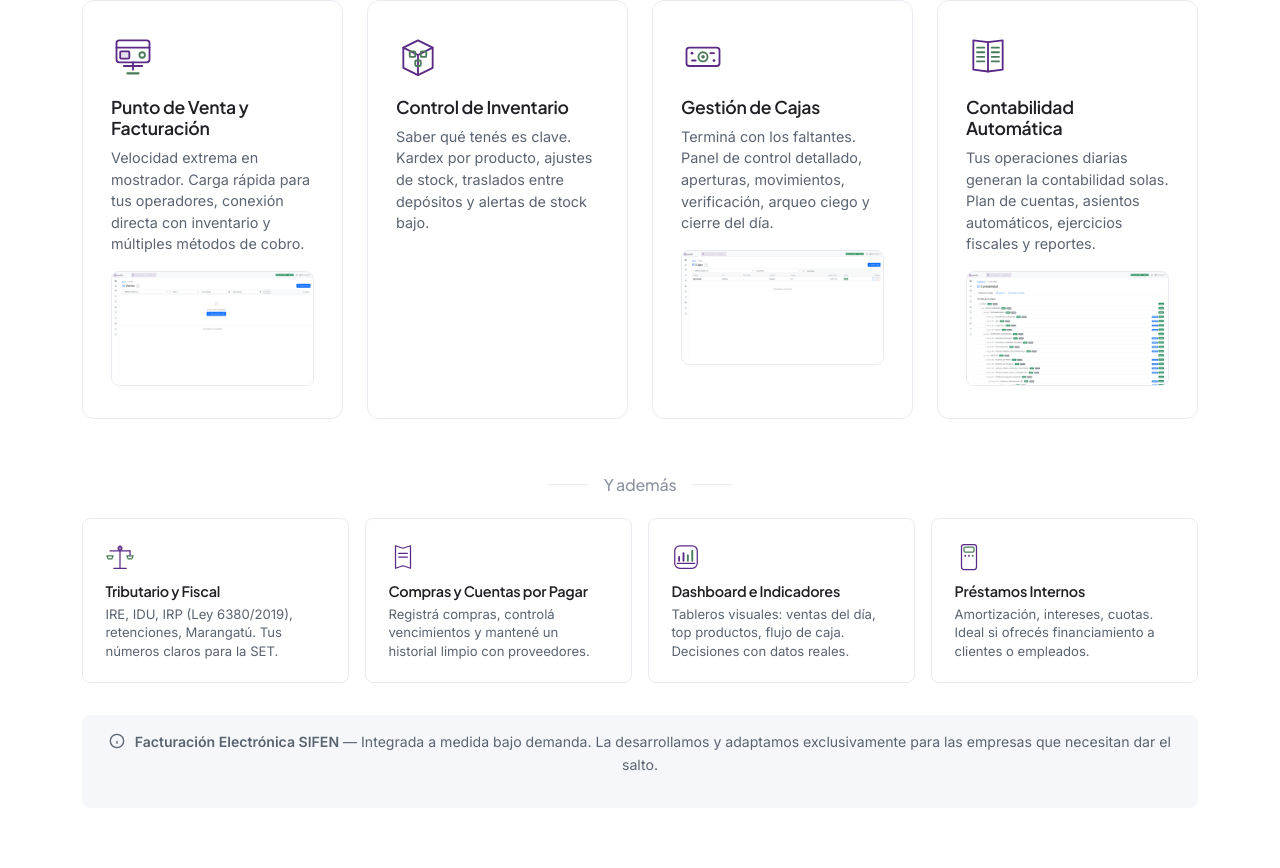
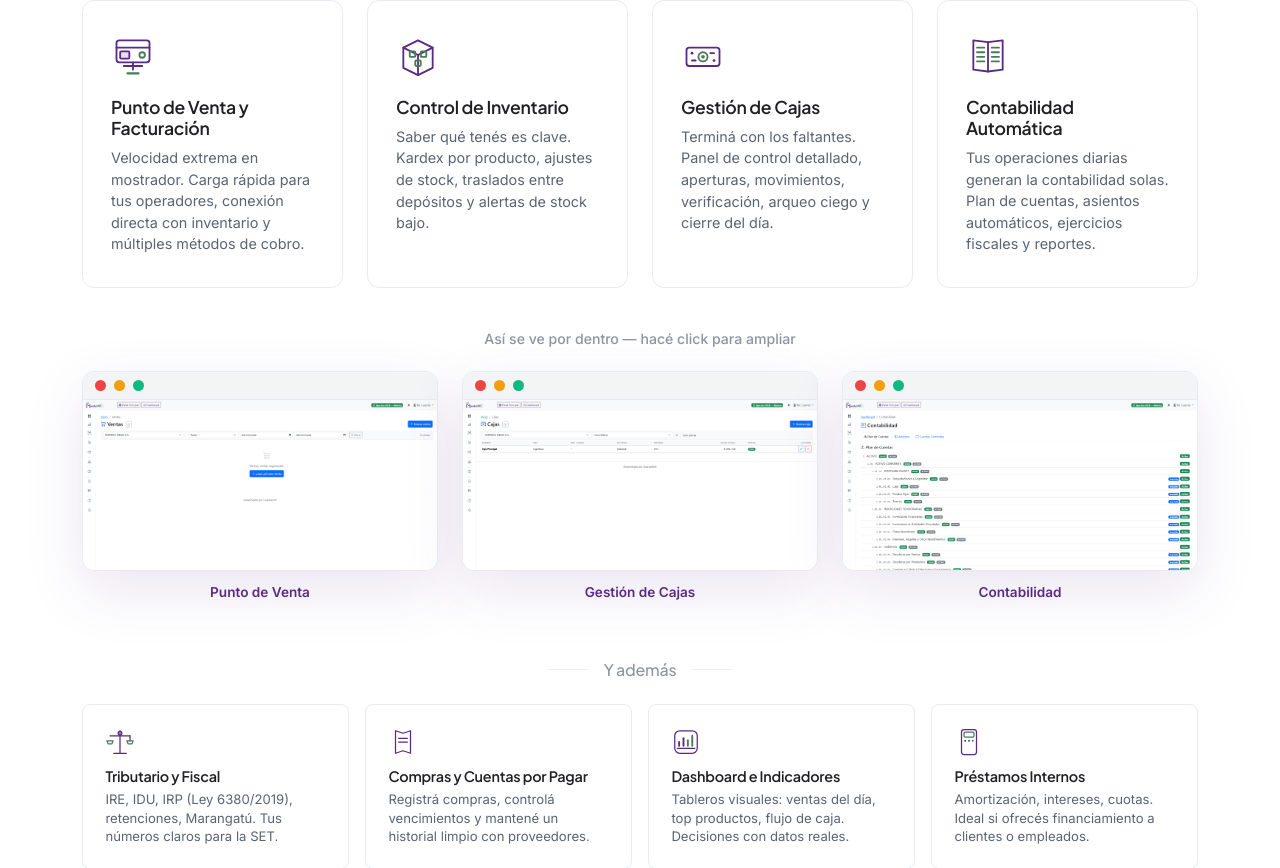
Before and after one commit to victor220888/guaranisoft-landing, a FastAPI app: page / in a window 1280 px wide; the page is wider, and only the part inside the window is pictured. Shown: the part 2860-3728 px from the top of that part. Run offline with FastAPI, Linux system fonts and the light colour scheme.

Commit message:
fix(landing): capturas de módulos como galería propia en vez de thumbnails en cards
Las miniaturas dentro de las cards quedaban ilegibles y rompían la alineación.
Ahora van en una fila de 3 capturas grandes con browser-frame y caption debajo
de los módulos principales, manteniendo el lightbox.

Co-Authored-By: Claude Fable 5 <noreply@anthropic.com>

```diff
--- a/static/css/landing.css
+++ b/static/css/landing.css
@@ -878,47 +878,53 @@ footer a:hover { color: white; }
     .hero-prueba-gratis { font-size: 0.82rem; }
 }
 
-/* ── Capturas en cards de módulos ───────────────────────────────────── */
-.modulo-shot {
+/* ── Galería de capturas de módulos ─────────────────────────────────── */
+.modulos-galeria {
+    margin-top: 2.5rem;
+}
+.modulos-galeria-title {
+    text-align: center;
+    color: var(--gris-claro);
+    font-size: 0.88rem;
+    font-weight: 500;
+    margin-bottom: 1.25rem;
+}
+.galeria-shot {
     display: block;
     width: 100%;
-    margin-top: 1rem;
     padding: 0;
-    border: 1px solid var(--borde);
-    border-radius: var(--radius-sm);
-    background: var(--gris-fondo);
-    overflow: hidden;
+    border: none;
+    background: none;
     cursor: zoom-in;
-    position: relative;
-    transition: border-color var(--duration-fast) var(--ease-out),
-                box-shadow var(--duration-fast) var(--ease-out);
+    text-align: center;
 }
-.modulo-shot:hover,
-.modulo-shot:focus-visible {
-    border-color: var(--morado);
-    box-shadow: var(--shadow-md);
+.galeria-shot .browser-frame {
+    display: block;
+    transition: transform var(--duration-normal) var(--ease-out),
+                box-shadow var(--duration-normal) var(--ease-out);
 }
-.modulo-shot img {
+.galeria-shot:hover .browser-frame,
+.galeria-shot:focus-visible .browser-frame {
+    transform: translateY(-3px);
+    box-shadow: var(--shadow-xl);
+}
+.galeria-shot .browser-bar {
+    padding: 8px 12px;
+}
+.galeria-shot .browser-frame img {
     display: block;
     width: 100%;
-    height: auto;
+    height: 170px;
+    object-fit: cover;
+    object-position: top left;
 }
-.modulo-shot-hint {
-    position: absolute;
-    right: 8px;
-    bottom: 8px;
-    background: rgba(91, 42, 134, 0.9);
-    color: #fff;
-    font-size: 0.7rem;
+.galeria-caption {
+    display: inline-block;
+    margin-top: 0.7rem;
+    font-size: 0.85rem;
     font-weight: 600;
-    padding: 0.2rem 0.55rem;
-    border-radius: 999px;
-    pointer-events: none;
-    opacity: 0;
-    transition: opacity var(--duration-fast) var(--ease-out);
+    color: var(--morado);
 }
-.modulo-shot:hover .modulo-shot-hint,
-.modulo-shot:focus-visible .modulo-shot-hint { opacity: 1; }
 
 /* ── Lightbox ───────────────────────────────────────────────────────── */
 .lightbox-overlay {
--- a/templates/index.html
+++ b/templates/index.html
@@ -249,10 +249,6 @@
                     </div>
                     <h3>Punto de Venta y Facturación</h3>
                     <p>Velocidad extrema en mostrador. Carga rápida para tus operadores, conexión directa con inventario y múltiples métodos de cobro.</p>
-                    <button type="button" class="modulo-shot" data-lightbox="/static/img/ventas.png" aria-label="Ampliar captura del módulo Punto de Venta">
-                        <img src="/static/img/ventas.png" alt="Pantalla del módulo Punto de Venta de Ñande ERP" loading="lazy">
-                        <span class="modulo-shot-hint">Ver pantalla</span>
-                    </button>
                 </div>
             </div>
             <div class="col-md-6 col-lg-3 fade-in">
@@ -271,10 +267,6 @@
                     </div>
                     <h3>Gestión de Cajas</h3>
                     <p>Terminá con los faltantes. Panel de control detallado, aperturas, movimientos, verificación, arqueo ciego y cierre del día.</p>
-                    <button type="button" class="modulo-shot" data-lightbox="/static/img/cajas.png" aria-label="Ampliar captura del módulo Gestión de Cajas">
-                        <img src="/static/img/cajas.png" alt="Pantalla del módulo Gestión de Cajas de Ñande ERP" loading="lazy">
-                        <span class="modulo-shot-hint">Ver pantalla</span>
-                    </button>
                 </div>
             </div>
             <div class="col-md-6 col-lg-3 fade-in">
@@ -284,9 +276,51 @@
                     </div>
                     <h3>Contabilidad Automática</h3>
                     <p>Tus operaciones diarias generan la contabilidad solas. Plan de cuentas, asientos automáticos, ejercicios fiscales y reportes.</p>
-                    <button type="button" class="modulo-shot" data-lightbox="/static/img/contabilidad.png" aria-label="Ampliar captura del módulo Contabilidad">
-                        <img src="/static/img/contabilidad.png" alt="Pantalla del módulo Contabilidad Automática de Ñande ERP" loading="lazy">
-                        <span class="modulo-shot-hint">Ver pantalla</span>
+                </div>
+            </div>
+        </div>
+
+        <!-- Galería de capturas -->
+        <div class="modulos-galeria fade-in">
+            <p class="modulos-galeria-title">Así se ve por dentro — hacé click para ampliar</p>
+            <div class="row g-4">
+                <div class="col-md-4">
+                    <button type="button" class="galeria-shot" data-lightbox="/static/img/ventas.png" aria-label="Ampliar captura del módulo Punto de Venta">
+                        <span class="browser-frame">
+                            <span class="browser-bar">
+                                <span class="dot dot-red" aria-hidden="true"></span>
+                                <span class="dot dot-yellow" aria-hidden="true"></span>
+                                <span class="dot dot-green" aria-hidden="true"></span>
+                            </span>
+                            <img src="/static/img/ventas.png" alt="Pantalla del módulo Punto de Venta de Ñande ERP" loading="lazy">
+                        </span>
+                        <span class="galeria-caption">Punto de Venta</span>
+                    </button>
+                </div>
+                <div class="col-md-4">
+                    <button type="button" class="galeria-shot" data-lightbox="/static/img/cajas.png" aria-label="Ampliar captura del módulo Gestión de Cajas">
+                        <span class="browser-frame">
+                            <span class="browser-bar">
+                                <span class="dot dot-red" aria-hidden="true"></span>
+                                <span class="dot dot-yellow" aria-hidden="true"></span>
+                                <span class="dot dot-green" aria-hidden="true"></span>
+                            </span>
+                            <img src="/static/img/cajas.png" alt="Pantalla del módulo Gestión de Cajas de Ñande ERP" loading="lazy">
+                        </span>
+                        <span class="galeria-caption">Gestión de Cajas</span>
+                    </button>
+                </div>
+                <div class="col-md-4">
+                    <button type="button" class="galeria-shot" data-lightbox="/static/img/contabilidad.png" aria-label="Ampliar captura del módulo Contabilidad">
+                        <span class="browser-frame">
+                            <span class="browser-bar">
+                                <span class="dot dot-red" aria-hidden="true"></span>
+                                <span class="dot dot-yellow" aria-hidden="true"></span>
+                                <span class="dot dot-green" aria-hidden="true"></span>
+                            </span>
+                            <img src="/static/img/contabilidad.png" alt="Pantalla del módulo Contabilidad Automática de Ñande ERP" loading="lazy">
+                        </span>
+                        <span class="galeria-caption">Contabilidad</span>
                     </button>
                 </div>
             </div>
```
